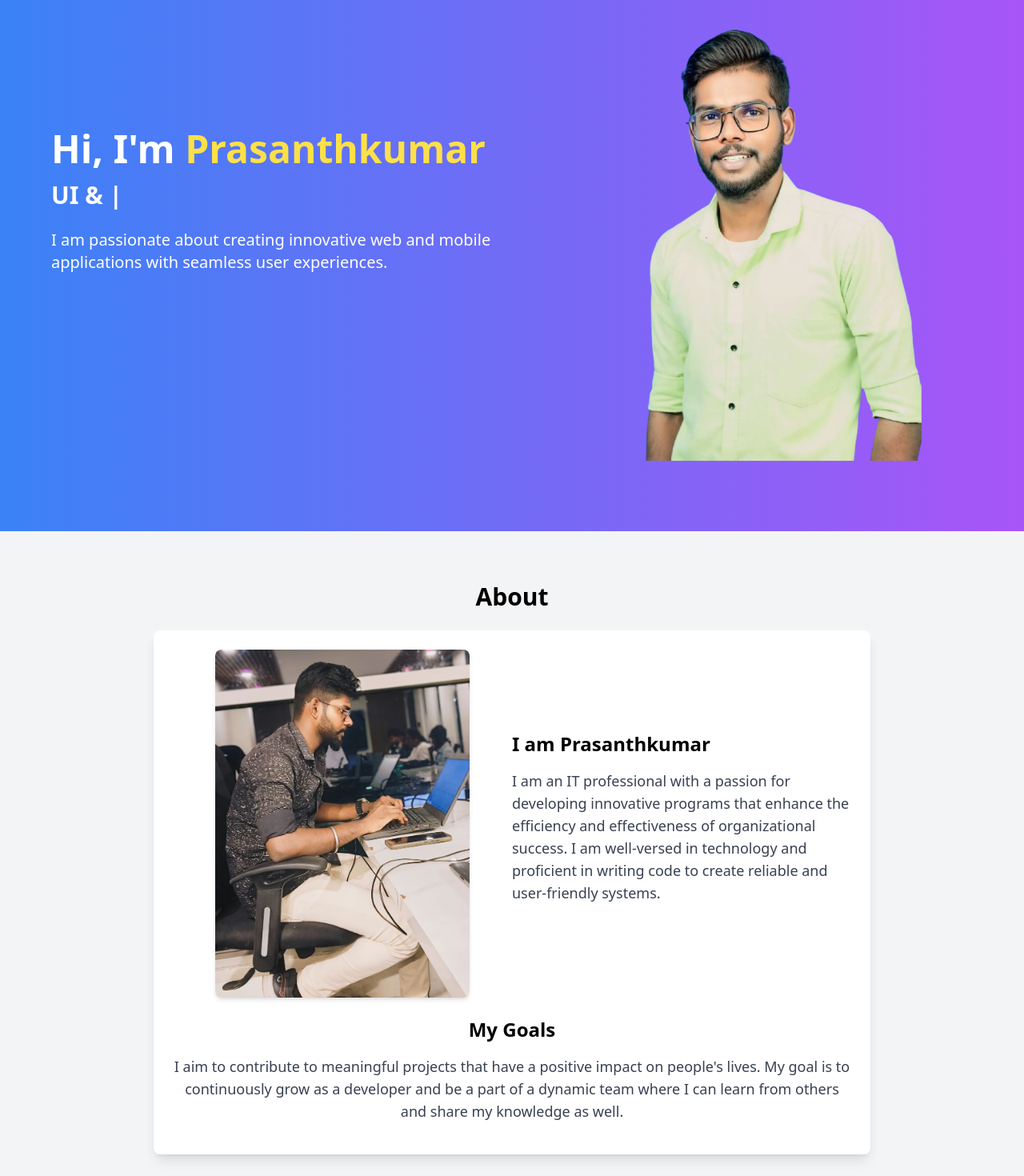
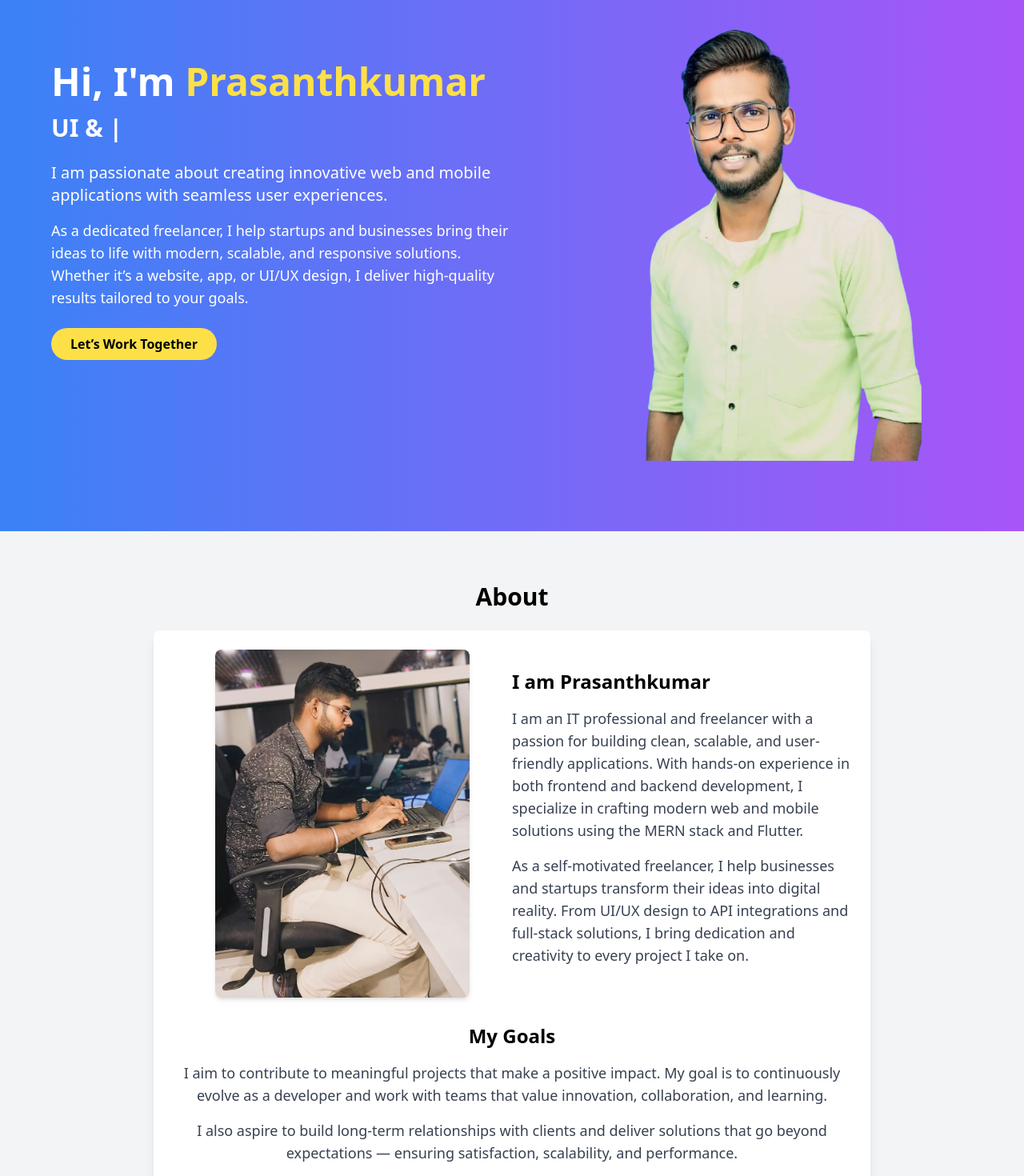
Before and after one commit to Prasanthkumar1603/portfoliopk, a React (Create React App) app: page / in a window 1280 px wide. Shown: the part 200-1670 px from the top of the page at 80% size. Built offline with nearby package versions, Linux system fonts and the light colour scheme; no server answers.

Commit message:
new Update change and freelance

```diff
--- a/src/Components/About.jsx
+++ b/src/Components/About.jsx
@@ -1,37 +1,41 @@
-// src/components/About.js
 import React from 'react';
-import aboutImage from '../assets/about.jpg'; // Ensure you have the correct path to your image
+import aboutImage from '../assets/about.jpg';
 
 const About = () => {
   return (
-    <section className="bg-gray-100 py-10"  >
+    <section className="bg-gray-100 py-10">
       <h2 className="section-title text-3xl font-semibold text-center mb-6">About</h2>
-      <div className="max-w-4xl mx-auto bg-white shadow-lg rounded-lg p-6 md:flex-row items-center justify-between ">
-        <div className=" flex flex-col md:flex-row items-center justify-between ">
+
+      <div className="max-w-4xl mx-auto bg-white shadow-lg rounded-lg p-6 md:flex-row items-center justify-between">
+        <div className="flex flex-col md:flex-row items-center justify-between">
+          {/* Left Side: Image */}
           <div className="about__img mb-6 md:mb-0 md:w-1/2 flex justify-center">
             <img src={aboutImage} alt="About Me" className="rounded-lg shadow-md w-3/4 h-auto" />
           </div>
 
-          {/* Right Side: Content */}
+          {/* Right Side: Text */}
           <div className="md:w-1/2">
             <h2 className="about__subtitle text-2xl font-semibold mb-4">I am Prasanthkumar</h2>
             <p className="about__text text-lg text-gray-700 mb-4">
-              I am an IT professional with a passion for developing innovative programs that enhance the efficiency and effectiveness of organizational success. I am well-versed in technology and proficient in writing code to create reliable and user-friendly systems.
+              I am an IT professional and freelancer with a passion for building clean, scalable, and user-friendly applications. With hands-on experience in both frontend and backend development, I specialize in crafting modern web and mobile solutions using the MERN stack and Flutter.
             </p>
-            {/* My Goals Section */}
+            <p className="text-lg text-gray-700 mb-4">
+              As a self-motivated freelancer, I help businesses and startups transform their ideas into digital reality. From UI/UX design to API integrations and full-stack solutions, I bring dedication and creativity to every project I take on.
+            </p>
           </div>
+        </div>
 
+        {/* My Goals Section */}
+        <div className="mt-8 text-center">
+          <h3 className="text-2xl font-semibold mb-4">My Goals</h3>
+          <p className="text-lg text-gray-700 mb-4">
+            I aim to contribute to meaningful projects that make a positive impact. My goal is to continuously evolve as a developer and work with teams that value innovation, collaboration, and learning.
+          </p>
+          <p className="text-lg text-gray-700">
+            I also aspire to build long-term relationships with clients and deliver solutions that go beyond expectations — ensuring satisfaction, scalability, and performance.
+          </p>
         </div>
-        <h3 className="text-2xl font-semibold mt-6 mb-4 text-center">My Goals</h3>
-        <p className="text-lg text-gray-700 mb-4 text-center">
-          I aim to contribute to meaningful projects that have a positive impact on people's lives.
-          My goal is to continuously grow as a developer and be a part of a dynamic team where I can learn from others and share my knowledge as well.
-        </p>
-
       </div>
-
-
-
     </section>
   );
 };
--- a/src/Components/Contact.jsx
+++ b/src/Components/Contact.jsx
@@ -64,7 +64,7 @@ const Contact = () => {
             name="email"
             value={formData.email}
             onChange={handleChange}
-            placeholder="Your Email"
+            placeholder="Your WhatsApp No Or Email Id"
             className="w-full p-3 mb-4 border border-gray-300 rounded"
             required
           />
--- a/src/Components/Footer.jsx
+++ b/src/Components/Footer.jsx
@@ -45,7 +45,7 @@ const Footer = () => {
         {/* Contact Info */}
         <p className="footer__contact mb-4">
           <span>Email: <a href="mailto:prasanthkumar.pk.official@gmail.com" className="text-gray-300 hover:text-gray-400">prasanthkumar.pk.official@gmail.com</a></span><br />
-          <span>Mobile: <a href="tel:+919047842657" className="text-gray-300 hover:text-gray-400">9047842657</a></span>
+          <span>Mobile: <a href="tel:+917871922657" className="text-gray-300 hover:text-gray-400">7871922657</a></span>
         </p>
 
         {/* Copyright */}
--- a/src/Components/hero.jsx
+++ b/src/Components/hero.jsx
@@ -1,51 +1,10 @@
-// src/components/Hero.js
-import React from 'react';
-import { ReactTyped as Typed } from 'react-typed';
-import profile from '../assets/profile.png'
-const Hero = () => {
-  return (
-    <div className="bg-gradient-to-r from-blue-500 to-purple-500 text-white h-screen flex flex-col md:flex-row justify-between items-center px-6 md:px-16" >
-      {/* Left Side Content */}
-      <div className="md:w-1/2 flex flex-col justify-center">
-        <h1 className="text-4xl md:text-5xl font-bold mb-4">
-          Hi, I&apos;m <span className="text-yellow-300">Prasanthkumar</span>
-        </h1>
-        <h2 className="text-2xl md:text-3xl font-semibold mb-6">
-          <Typed
-            strings={[
-              'MERN Stack Developer',
-              'UI & UX Designer',
-              'App Developer',
-            ]}
-            typeSpeed={80}
-            backSpeed={60}
-            loop
-          />
-        </h2>
-        <p className="text-lg md:text-xl mb-6">
-          I am passionate about creating innovative web and mobile applications with seamless user experiences.
-        </p>
-      </div>
-
-      {/* Right Side Image */}
-      <div className="pt-16  md:w-1/2 flex justify-center items-center opacity-0 translate-y-10 animate-fadeIn">
-      <img src={profile} alt="" />
-       </div>
-    </div>
-  );
-};
-
-export default Hero;
-
-// src/components/Hero.js
-// src/components/Hero.js
+// // src/components/Hero.js
 // import React from 'react';
 // import { ReactTyped as Typed } from 'react-typed';
-// import profile from '../assets/profile.png';
-
+// import profile from '../assets/profile.png'
 // const Hero = () => {
 //   return (
-//     <div className="bg-gradient-to-r from-blue-500 to-purple-500 text-white h-screen flex flex-col md:flex-row justify-between items-center px-6 md:px-16">
+//     <div className="bg-gradient-to-r from-blue-500 to-purple-500 text-white h-screen flex flex-col md:flex-row justify-between items-center px-6 md:px-16" >
 //       {/* Left Side Content */}
 //       <div className="md:w-1/2 flex flex-col justify-center">
 //         <h1 className="text-4xl md:text-5xl font-bold mb-4">
@@ -66,21 +25,69 @@ export default Hero;
 //         <p className="text-lg md:text-xl mb-6">
 //           I am passionate about creating innovative web and mobile applications with seamless user experiences.
 //         </p>
-//         <a
-//           href= "public\PRASANTH Resume.pdf"
-//           download="PRASANTH Resume.pdf"
-//           className="bg-yellow-300 text-blue-700 font-semibold px-6 py-3 rounded-md shadow-md hover:bg-yellow-400 transition duration-300"
-//         >
-//           Download Resume
-//         </a>
 //       </div>
 
 //       {/* Right Side Image */}
-//       <div className="pt-16 md:w-1/2 flex justify-center items-center opacity-0 translate-y-10 animate-fadeIn">
-//         <img src={profile} alt="Profile" />
-//       </div>
+//       <div className="pt-16  md:w-1/2 flex justify-center items-center opacity-0 translate-y-10 animate-fadeIn">
+//       <img src={profile} alt="" />
+//        </div>
 //     </div>
 //   );
 // };
 
 // export default Hero;
+
+import React from 'react';
+import { ReactTyped as Typed } from 'react-typed';
+import profile from '../assets/profile.png';
+
+const Hero = () => {
+  return (
+    <div className="bg-gradient-to-r from-blue-500 to-purple-500 text-white min-h-screen flex flex-col md:flex-row justify-between items-center px-6 md:px-16 py-12 md:py-0">
+
+      {/* Left Side Content */}
+      <div className="md:w-1/2 text-center md:text-left flex flex-col justify-center items-center md:items-start">
+        <h1 className="text-4xl md:text-5xl font-bold mb-4">
+          Hi, I&apos;m <span className="text-yellow-300">Prasanthkumar</span>
+        </h1>
+
+        <h2 className="text-2xl md:text-3xl font-semibold mb-6">
+          <Typed
+            strings={[
+              'MERN Stack Developer',
+              'UI & UX Designer',
+              'App Developer',
+              'Freelancer for Hire',
+            ]}
+            typeSpeed={80}
+            backSpeed={60}
+            loop
+          />
+        </h2>
+
+        <p className="text-lg md:text-xl mb-4 max-w-xl">
+          I am passionate about creating innovative web and mobile applications with seamless user experiences.
+        </p>
+
+        <p className="text-md md:text-lg mb-6 max-w-xl">
+          As a dedicated freelancer, I help startups and businesses bring their ideas to life with modern, scalable, and responsive solutions. Whether it’s a website, app, or UI/UX design, I deliver high-quality results tailored to your goals.
+        </p>
+
+        <a
+          href="#contact"
+          className="inline-block bg-yellow-300 hover:bg-yellow-400 text-black font-semibold py-2 px-6 rounded-full transition duration-300"
+        >
+          Let’s Work Together
+        </a>
+      </div>
+
+      {/* Right Side Image */}
+      <div className="pt-16  md:w-1/2 flex justify-center items-center opacity-0 translate-y-10 animate-fadeIn">
+        <img src={profile} alt="" />
+      </div>
+
+    </div>
+  );
+};
+
+export default Hero;
```
